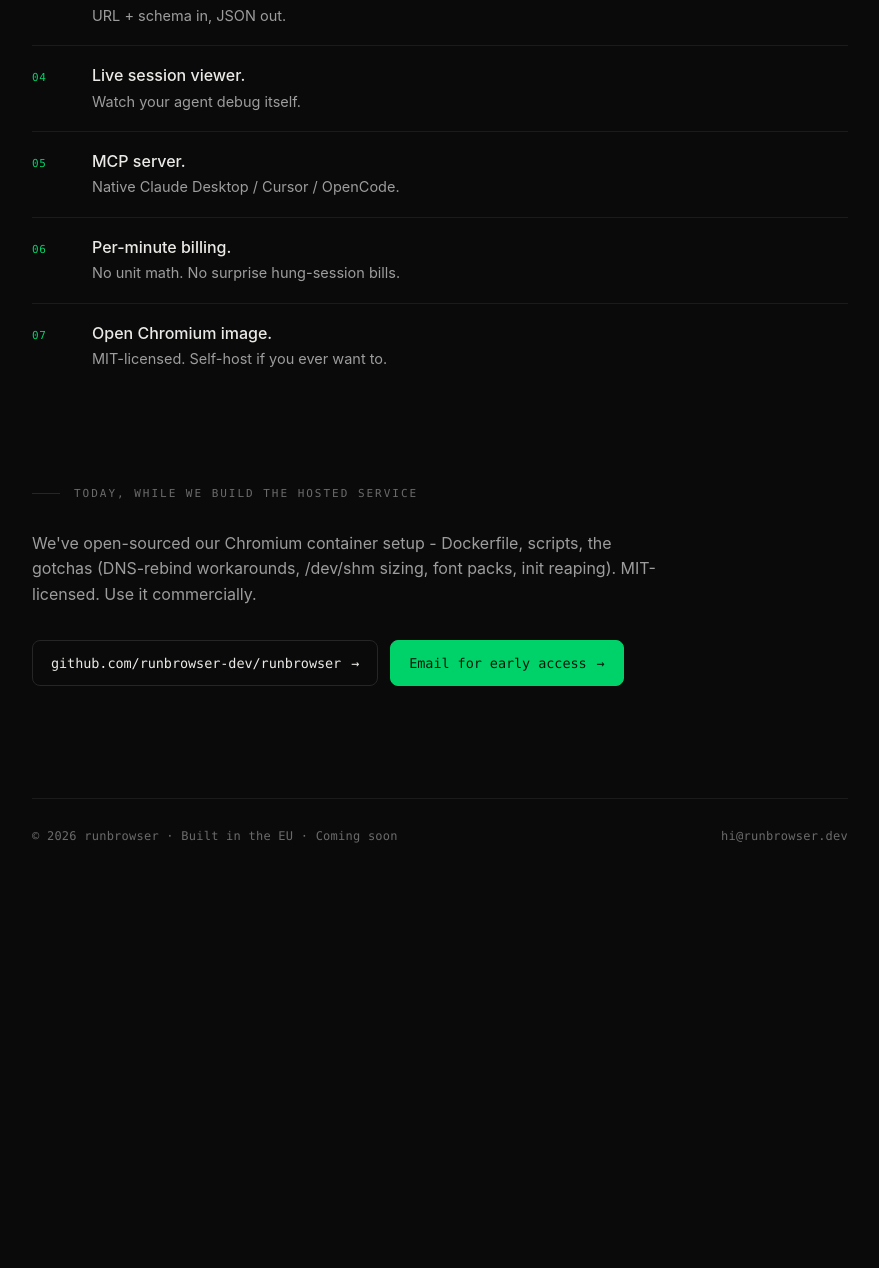
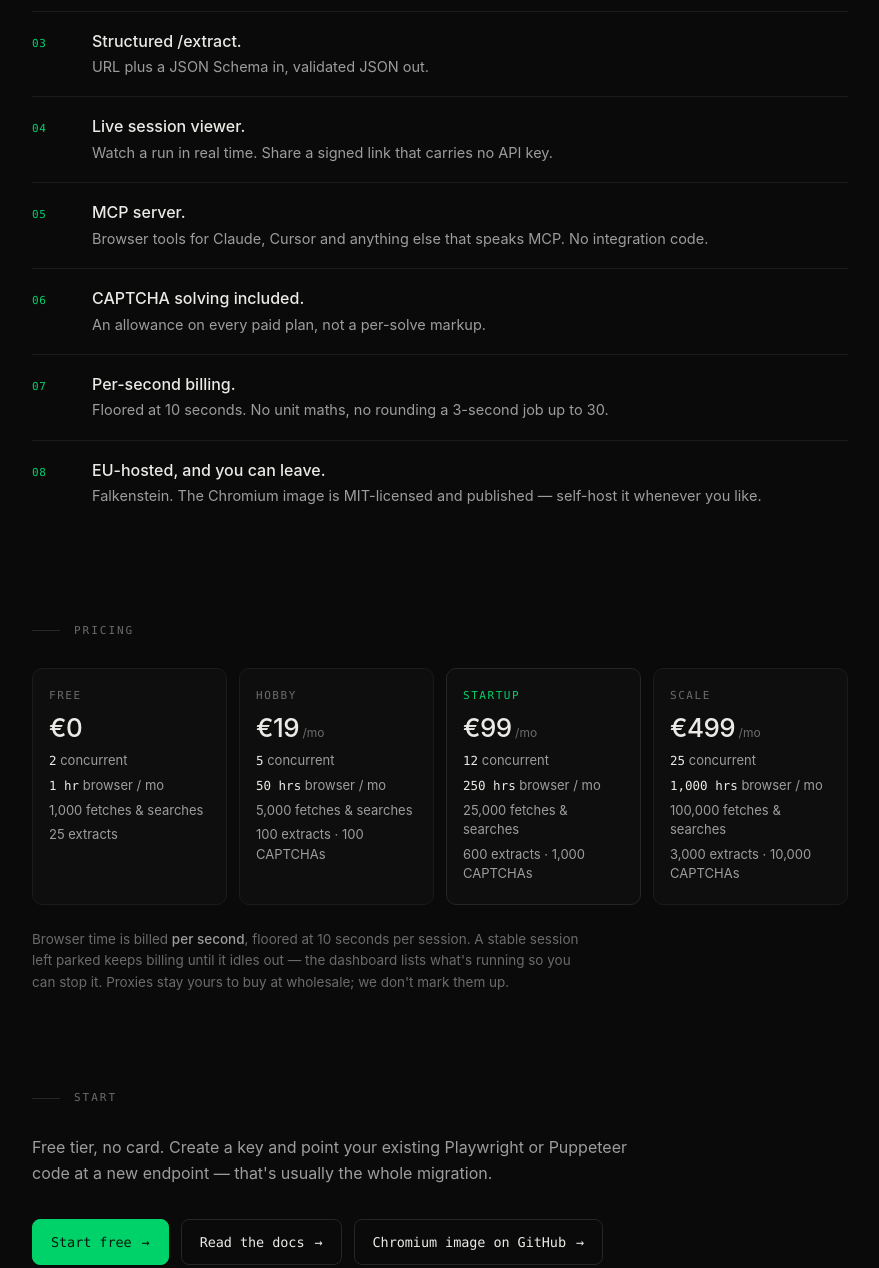
Before and after one commit to runbrowser-dev/site, a plain HTML site: page index.html in a window 1280 px wide. Shown: the part 1302-2570 px from the top of the page, without its empty margins (200-1079 px from the left). Before the commit the page ends 2245 px from the top, so only its background shows below. Drawn offline with Linux system fonts and the light colour scheme.

Commit message:
Turn the landing page into something a customer can act on
The site described a product that shipped months ago as if it were future
work, and gave a visitor who wanted to pay nowhere to go: the only two calls
to action were a GitHub link and a mailto.

Corrected claims:
- "Coming soon" everywhere → private beta. The features exist.
- "What's coming" listed seven things that are all built. It's now "What you
  get", in the present tense, with stable sessions, the viewer, MCP, extract
  and managed CAPTCHA described as the shipped capabilities they are.
- The hero code sample dialled wss://api.runbrowser.dev. That host serves the
  /v1 primitives; CDP is on connect. — as written, the one snippet on the page
  would not have connected.
- "Per-minute billing" → per-second, floored at 10s. We were underselling the
  differentiator the same paragraph leads with.

Added the two things a prospect actually needs:
- Pricing. €0 / €19 / €99 / €499 with concurrency, browser hours and the
  fetch/search/extract/CAPTCHA allowances, taken from Plan.java rather than
  written from memory. Nobody can evaluate us against Browserbase or
  Browserless without them.
- A way in. "Start free" → app.runbrowser.dev, plus docs and the OSS image.
  The note under the table says plainly that a parked session keeps billing
  and that the dashboard lets you stop it — better they read that here than
  discover it on an invoice.

Also added .assetsignore. assets.directory is the repo root, so the deploy was
publishing README.md, wrangler.jsonc and .claude/ at runbrowser.dev.

Verified in a real browser at 1280px and 390px: no horizontal overflow, every
price and limit renders, the CTA is visible and points at the dashboard, and
no stale claim survives.

NOT DEPLOYED — left for review, since the copy and the beta framing are a
product call.

```diff
--- a/index.html
+++ b/index.html
@@ -4,9 +4,9 @@
 <meta charset="utf-8">
 <meta name="viewport" content="width=device-width, initial-scale=1">
 <title>RunBrowser - browser infrastructure for developers</title>
-<meta name="description" content="Hosted Chromium for Playwright, Puppeteer, and AI agents. Drop-in compatible. Coming soon.">
+<meta name="description" content="Hosted Chromium for Playwright, Puppeteer and AI agents. Drop-in over CDP, per-second billing, stable sessions, EU-hosted. Free tier, no card.">
 <meta property="og:title" content="RunBrowser - browser infrastructure for developers">
-<meta property="og:description" content="Hosted Chromium for Playwright, Puppeteer, and AI agents. Drop-in compatible. Coming soon.">
+<meta property="og:description" content="Hosted Chromium for Playwright, Puppeteer and AI agents. Drop-in over CDP, per-second billing, stable sessions, EU-hosted. Free tier, no card.">
 <meta property="og:url" content="https://runbrowser.dev">
 <meta property="og:type" content="website">
 <link rel="icon" type="image/svg+xml" href="/assets/logo.svg">
@@ -274,6 +274,68 @@
   }
   .btn:hover .arrow { transform: translateX(3px); }
 
+  /* Pricing */
+  .plans {
+    display: grid;
+    grid-template-columns: repeat(4, 1fr);
+    gap: 12px;
+  }
+  .plan {
+    border: 1px solid var(--border);
+    border-radius: 10px;
+    padding: 18px 16px 20px;
+    background: var(--code-bg);
+    display: flex;
+    flex-direction: column;
+    gap: 10px;
+  }
+  .plan.featured { border-color: var(--border-strong); }
+  .plan .name {
+    font-family: var(--mono);
+    font-size: 11px;
+    letter-spacing: 0.14em;
+    text-transform: uppercase;
+    color: var(--muted);
+  }
+  .plan.featured .name { color: var(--accent); }
+  .plan .price {
+    font-family: var(--sans);
+    font-size: 26px;
+    font-weight: 500;
+    letter-spacing: -0.02em;
+    line-height: 1;
+  }
+  .plan .price span {
+    font-size: 12px;
+    color: var(--muted);
+    font-weight: 400;
+    letter-spacing: 0;
+  }
+  .plan ul {
+    list-style: none;
+    margin: 0;
+    padding: 0;
+    display: grid;
+    gap: 5px;
+    font-size: 13px;
+    color: var(--muted-2);
+    line-height: 1.5;
+  }
+  .plan ul b {
+    color: var(--fg);
+    font-weight: 500;
+    font-family: var(--mono);
+    font-size: 12.5px;
+  }
+  .price-note {
+    margin: 1.5rem 0 0;
+    color: var(--muted);
+    font-size: 13.5px;
+    max-width: 66ch;
+    line-height: 1.6;
+  }
+  .price-note b { color: var(--muted-2); font-weight: 500; }
+
   /* Footer */
   footer {
     margin-top: 7rem;
@@ -298,6 +360,7 @@
     .lede { font-size: 16px; }
     header { margin-bottom: 3rem; }
     figure.code pre { font-size: 12.5px; padding: 14px 16px 16px; }
+    .plans { grid-template-columns: repeat(2, 1fr); }
     .code-header { padding: 10px 14px; }
     .code-header .endpoint { display: none; }
     footer { margin-top: 5rem; }
@@ -312,13 +375,13 @@
       <span class="mark"><img src="/assets/logo.svg" alt="" width="28" height="28"></span>
       <span>runbrowser</span>
     </a>
-    <span class="status" aria-label="Status: coming soon"><span class="dot"></span>Coming soon</span>
+    <span class="status" aria-label="Status: private beta"><span class="dot"></span>Private beta</span>
   </header>
 
   <section class="rise" style="animation-delay: 100ms">
     <h1>Browser infrastructure for <span class="accent">developers</span> and <span class="accent">agents</span>.</h1>
     <p class="lede">
-      Hosted Chromium you connect to over WebSocket. Drop-in for Playwright and Puppeteer. Stable sessions for AI agents. Built without the surprise bills.
+      Hosted Chromium you connect to over WebSocket. Drop-in for Playwright and Puppeteer. Stable sessions your agent can reconnect to. Billed per second, not per rounded-up half-minute.
     </p>
   </section>
 
@@ -327,7 +390,7 @@
     <figure class="code">
       <div class="code-header">
         <span>connect.ts</span>
-        <span class="endpoint">wss://api.runbrowser.dev</span>
+        <span class="endpoint">wss://connect.runbrowser.dev</span>
       </div>
 <pre><span class="c">// Same code, different endpoint.</span>
 <span class="c">// No fleet to run. No Chrome to babysit.</span>
@@ -335,7 +398,7 @@
 import { chromium } from <span class="a">'playwright'</span>
 
 const browser = await chromium.connectOverCDP(
-  <span class="a">'wss://api.runbrowser.dev?token=YOUR_TOKEN'</span>
+  <span class="a">'wss://connect.runbrowser.dev?token=YOUR_TOKEN'</span>
 )
 const page = await browser.newPage()
 await page.goto(<span class="a">'https://example.com'</span>)
@@ -345,35 +408,92 @@ await browser.close()</pre>
   </section>
 
   <section class="rise" style="animation-delay: 340ms">
-    <h2>What's coming</h2>
+    <h2>What you get</h2>
     <ul class="feats">
-      <li><span class="marker">01</span><span class="row"><span class="label">Drop-in for Playwright &amp; Puppeteer.</span><span class="desc">One-line endpoint change.</span></span></li>
-      <li><span class="marker">02</span><span class="row"><span class="label">Stable sessions for agents.</span><span class="desc">Reconnect across LangGraph nodes.</span></span></li>
-      <li><span class="marker">03</span><span class="row"><span class="label">Structured /extract endpoint.</span><span class="desc">URL + schema in, JSON out.</span></span></li>
-      <li><span class="marker">04</span><span class="row"><span class="label">Live session viewer.</span><span class="desc">Watch your agent debug itself.</span></span></li>
-      <li><span class="marker">05</span><span class="row"><span class="label">MCP server.</span><span class="desc">Native Claude Desktop / Cursor / OpenCode.</span></span></li>
-      <li><span class="marker">06</span><span class="row"><span class="label">Per-minute billing.</span><span class="desc">No unit math. No surprise hung-session bills.</span></span></li>
-      <li><span class="marker">07</span><span class="row"><span class="label">Open Chromium image.</span><span class="desc">MIT-licensed. Self-host if you ever want to.</span></span></li>
+      <li><span class="marker">01</span><span class="row"><span class="label">Drop-in for Playwright &amp; Puppeteer.</span><span class="desc">One-line endpoint change. Your selectors, waits and assertions are untouched.</span></span></li>
+      <li><span class="marker">02</span><span class="row"><span class="label">Stable sessions for agents.</span><span class="desc">The browser stays alive between connects — in-memory SPA state and open tabs, not just cookies. Survives our redeploys too.</span></span></li>
+      <li><span class="marker">03</span><span class="row"><span class="label">Structured /extract.</span><span class="desc">URL plus a JSON Schema in, validated JSON out.</span></span></li>
+      <li><span class="marker">04</span><span class="row"><span class="label">Live session viewer.</span><span class="desc">Watch a run in real time. Share a signed link that carries no API key.</span></span></li>
+      <li><span class="marker">05</span><span class="row"><span class="label">MCP server.</span><span class="desc">Browser tools for Claude, Cursor and anything else that speaks MCP. No integration code.</span></span></li>
+      <li><span class="marker">06</span><span class="row"><span class="label">CAPTCHA solving included.</span><span class="desc">An allowance on every paid plan, not a per-solve markup.</span></span></li>
+      <li><span class="marker">07</span><span class="row"><span class="label">Per-second billing.</span><span class="desc">Floored at 10 seconds. No unit maths, no rounding a 3-second job up to 30.</span></span></li>
+      <li><span class="marker">08</span><span class="row"><span class="label">EU-hosted, and you can leave.</span><span class="desc">Falkenstein. The Chromium image is MIT-licensed and published — self-host it whenever you like.</span></span></li>
     </ul>
   </section>
 
   <section class="rise" style="animation-delay: 460ms">
-    <h2>Today, while we build the hosted service</h2>
+    <h2>Pricing</h2>
+    <div class="plans">
+      <div class="plan">
+        <span class="name">Free</span>
+        <span class="price">&euro;0</span>
+        <ul>
+          <li><b>2</b> concurrent</li>
+          <li><b>1 hr</b> browser / mo</li>
+          <li>1,000 fetches &amp; searches</li>
+          <li>25 extracts</li>
+        </ul>
+      </div>
+      <div class="plan">
+        <span class="name">Hobby</span>
+        <span class="price">&euro;19<span> /mo</span></span>
+        <ul>
+          <li><b>5</b> concurrent</li>
+          <li><b>50 hrs</b> browser / mo</li>
+          <li>5,000 fetches &amp; searches</li>
+          <li>100 extracts &middot; 100 CAPTCHAs</li>
+        </ul>
+      </div>
+      <div class="plan featured">
+        <span class="name">Startup</span>
+        <span class="price">&euro;99<span> /mo</span></span>
+        <ul>
+          <li><b>12</b> concurrent</li>
+          <li><b>250 hrs</b> browser / mo</li>
+          <li>25,000 fetches &amp; searches</li>
+          <li>600 extracts &middot; 1,000 CAPTCHAs</li>
+        </ul>
+      </div>
+      <div class="plan">
+        <span class="name">Scale</span>
+        <span class="price">&euro;499<span> /mo</span></span>
+        <ul>
+          <li><b>25</b> concurrent</li>
+          <li><b>1,000 hrs</b> browser / mo</li>
+          <li>100,000 fetches &amp; searches</li>
+          <li>3,000 extracts &middot; 10,000 CAPTCHAs</li>
+        </ul>
+      </div>
+    </div>
+    <p class="price-note">
+      Browser time is billed <b>per second</b>, floored at 10 seconds per session.
+      A stable session left parked keeps billing until it idles out — the dashboard
+      lists what's running so you can stop it. Proxies stay yours to buy at
+      wholesale; we don't mark them up.
+    </p>
+  </section>
+
+  <section class="rise" style="animation-delay: 560ms">
+    <h2>Start</h2>
     <p class="body-copy">
-      We've open-sourced our Chromium container setup - Dockerfile, scripts, the gotchas (DNS-rebind workarounds, /dev/shm sizing, font packs, init reaping). MIT-licensed. Use it commercially.
+      Free tier, no card. Create a key and point your existing Playwright or
+      Puppeteer code at a new endpoint — that's usually the whole migration.
     </p>
     <div class="cta">
+      <a class="btn primary" href="https://app.runbrowser.dev">
+        Start free <span class="arrow">&rarr;</span>
+      </a>
+      <a class="btn" href="https://docs.runbrowser.dev/quickstart">
+        Read the docs <span class="arrow">&rarr;</span>
+      </a>
       <a class="btn" href="https://github.com/runbrowser-dev/runbrowser" target="_blank" rel="noopener">
-        github.com/runbrowser-dev/runbrowser <span class="arrow">→</span>
-      </a>
-      <a class="btn primary" href="mailto:hi@runbrowser.dev?subject=Early%20access%20-%20runbrowser">
-        Email for early access <span class="arrow">→</span>
+        Chromium image on GitHub <span class="arrow">&rarr;</span>
       </a>
     </div>
   </section>
 
   <footer>
-    <span>© 2026 runbrowser · Built in the EU · Coming soon</span>
+    <span>© 2026 runbrowser · Hosted in the EU · <a href="https://app.runbrowser.dev/legal/terms">Terms</a> · <a href="https://app.runbrowser.dev/legal/privacy">Privacy</a></span>
     <span><a href="mailto:hi@runbrowser.dev">hi@runbrowser.dev</a></span>
   </footer>
 </main>
```
Also changed, not shown: 1 other file.
